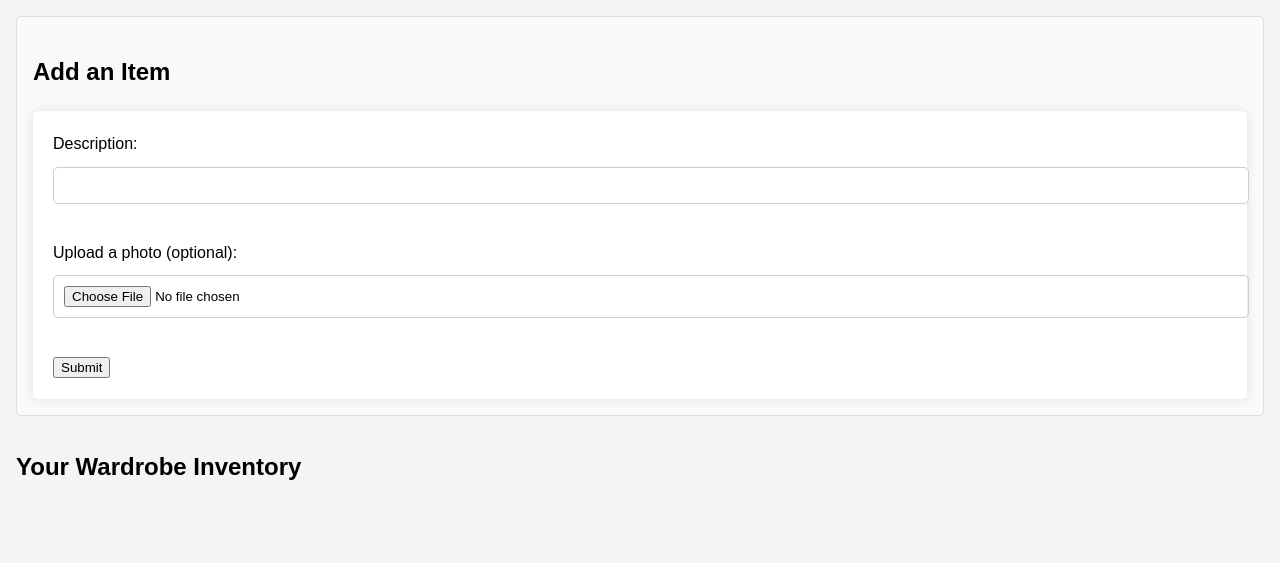
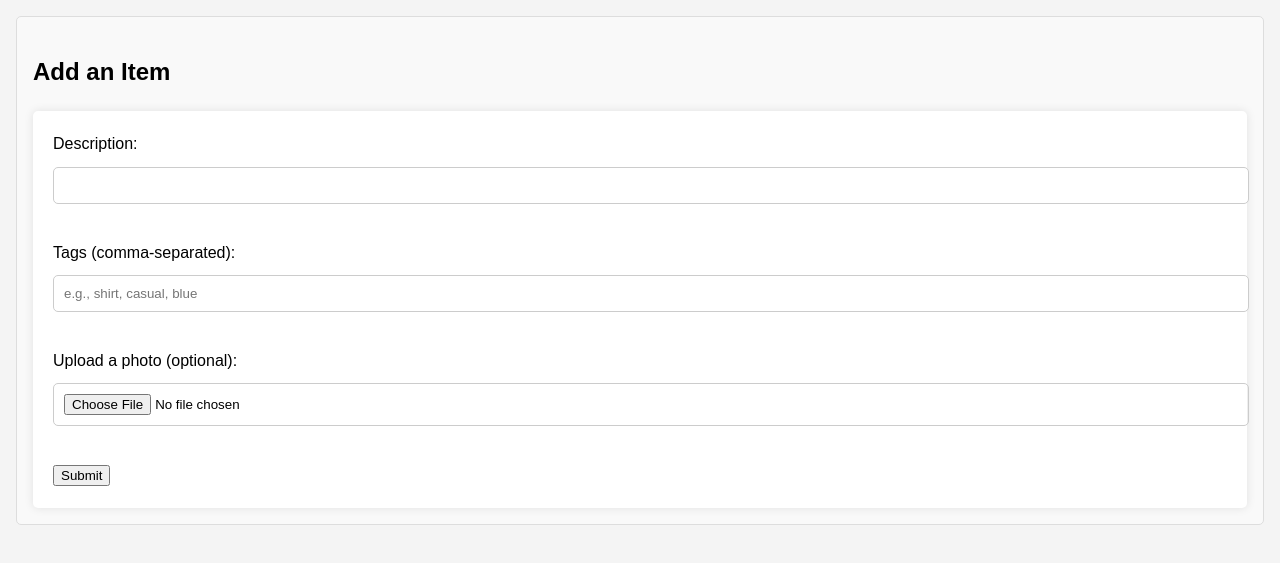
Before and after one commit to MiguelGarcaoSilva/WardrobeGPT, a Flask app: page / in a window 1280 px wide. Shown: the part 83-646 px from the top of the page. Run offline with Flask 3, Linux system fonts and the light colour scheme.

Commit message:
added tags field

```diff
--- a/app.py
+++ b/app.py
@@ -22,12 +22,20 @@ def index():
     global image_urls
     if request.method == 'POST':
         description = request.form.get('description')
+        tags = request.form.get('tags')  # Get tags from the form
         file = request.files.get('photo')
         selected_image = request.form.get('selected_image')
 
+        # Process tags (split by commas and strip whitespace)
+        tags_list = [tag.strip() for tag in tags.split(',')] if tags else []
+
         # Handle image selection
         if selected_image:
-            wardrobe_inventory.append({'description': description, 'filename': selected_image})
+            wardrobe_inventory.append({
+                'description': description,
+                'tags': tags_list,
+                'filename': selected_image
+            })
             image_urls = []  # Clear fetched images after selection
             return redirect(url_for('index'))
 
@@ -37,7 +45,11 @@ def index():
                 # Save the uploaded file
                 filename = file.filename
                 file.save(os.path.join(app.config['UPLOAD_FOLDER'], filename))
-                wardrobe_inventory.append({'description': description, 'filename': filename})
+                wardrobe_inventory.append({
+                    'description': description,
+                    'tags': tags_list,
+                    'filename': filename
+                })
             else:
                 # Search for similar items on the web using Google Custom Search API
                 search_url = "https://www.googleapis.com/customsearch/v1"
--- a/templates/index.html
+++ b/templates/index.html
@@ -18,6 +18,9 @@
                 <label for="description">Description:</label>
                 <input type="text" id="description" name="description" required>
                 <br><br>
+                <label for="tags">Tags (comma-separated):</label>
+                <input type="text" id="tags" name="tags" placeholder="e.g., shirt, casual, blue">
+                <br><br>
                 <label for="photo">Upload a photo (optional):</label>
                 <input type="file" id="photo" name="photo" accept="image/*">
                 <br><br>
@@ -31,6 +34,7 @@
                 <h2>Select the Most Similar Image</h2>
                 <form action="/" method="POST">
                     <input type="hidden" name="description" value="{{ request.form.get('description') }}">
+                    <input type="hidden" name="tags" value="{{ request.form.get('tags') }}">
                     <div class="image-grid">
                         {% for url in image_urls %}
                             <div class="image-item">
@@ -52,7 +56,8 @@
             <div class="inventory-grid">
                 {% for item in inventory %}
                     <div class="inventory-item">
-                        <p>{{ item.description }}</p>
+                        <p><strong>Description:</strong> {{ item.description }}</p>
+                        <p><strong>Tags:</strong> {{ item.tags | join(', ') }}</p>
                         <img src="{{ item.filename }}" alt="{{ item.description }}">
                     </div>
                 {% endfor %}
```
Also changed, not shown: README.md.
